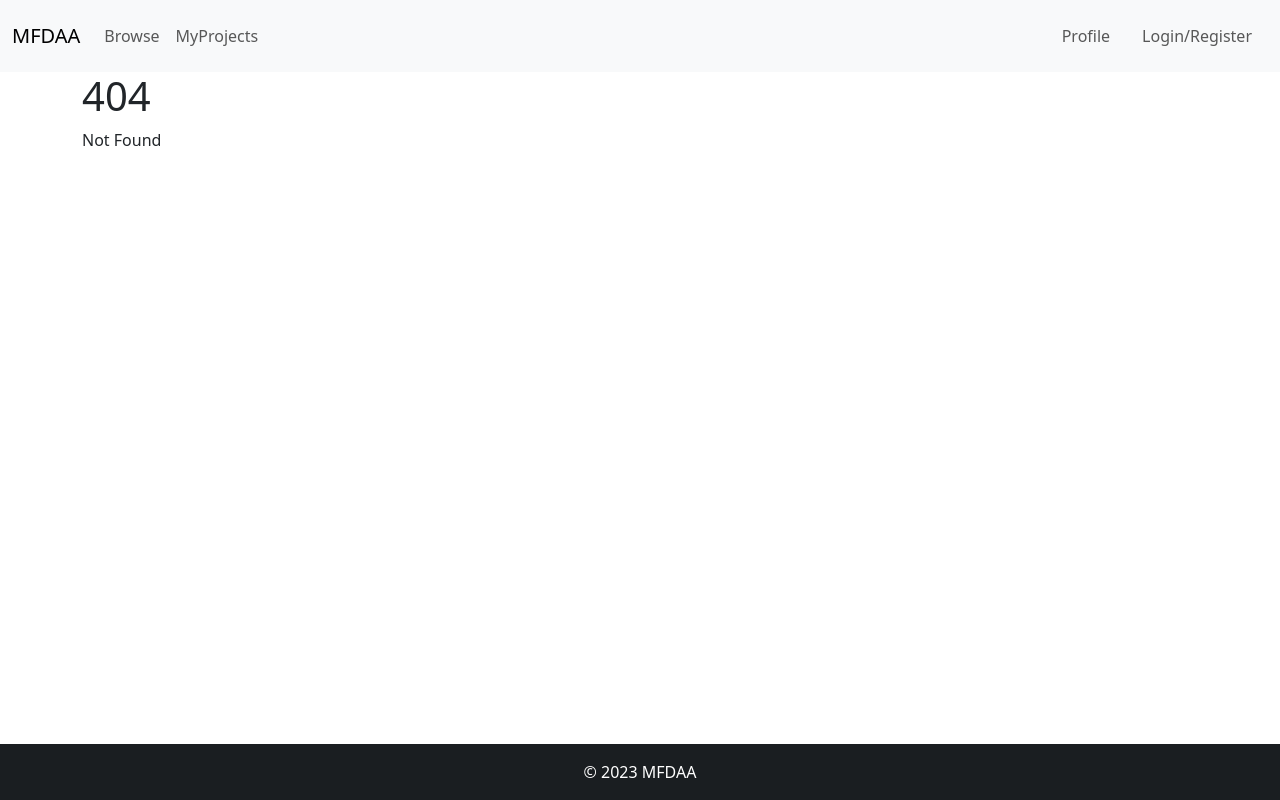
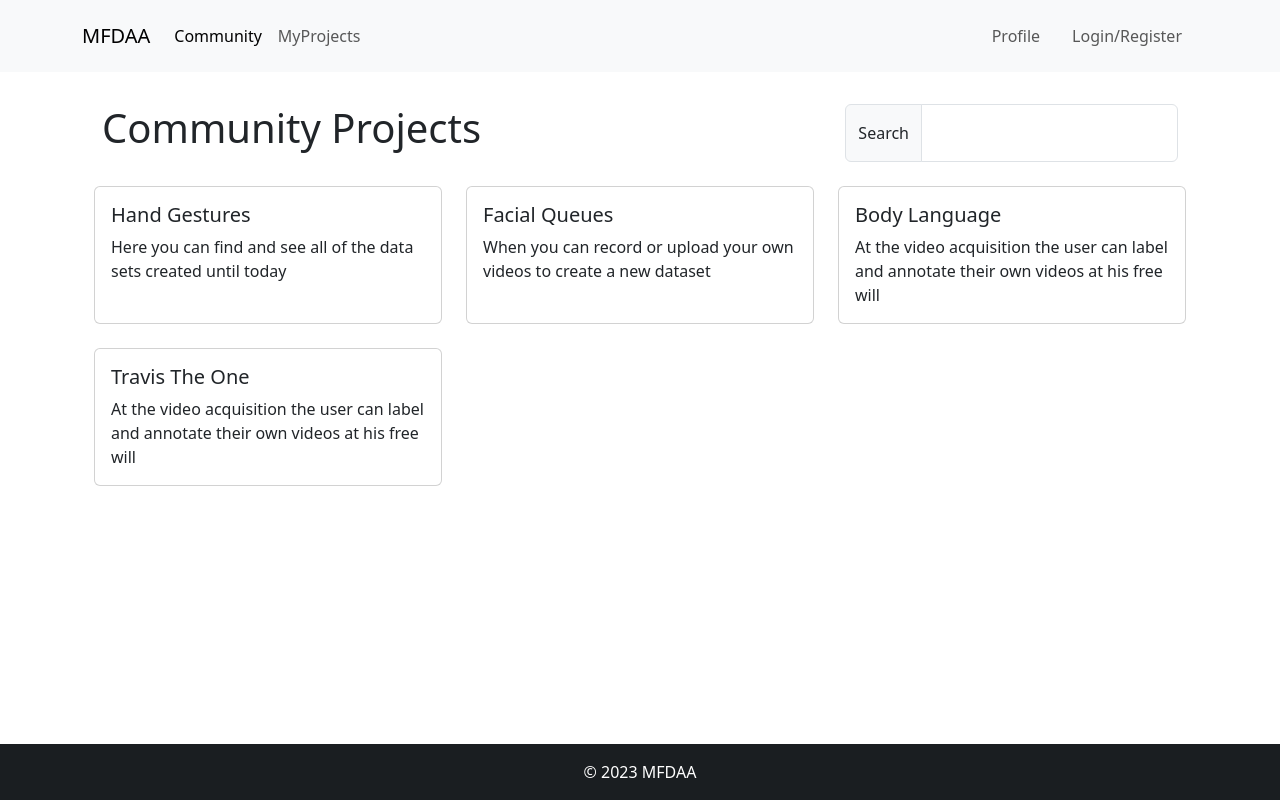
Before and after one commit to EduardoFernandesUA/IHC, a SvelteKit app: page /community in a window 1280 px wide. Before the commit this address had no page. Built offline with nearby package versions, Linux system fonts and the light colour scheme.

Commit message:
community and stuff

```diff
--- a/src/app.html
+++ b/src/app.html
@@ -2,8 +2,8 @@
 <html lang="en">
 	<head>
 		<meta charset="utf-8" />
+		<meta name="viewport" content="width=device-width, initial-scale=1.0, maximum-scale=1, user-scalable=0">
 		<link rel="icon" href="%sveltekit.assets%/favicon.png" />
-		<meta name="viewport" content="width=device-width" />
 		<link href="https://cdn.jsdelivr.net/npm/bootstrap@5.3.0-alpha3/dist/css/bootstrap.min.css" rel="stylesheet" integrity="sha384-KK94CHFLLe+nY2dmCWGMq91rCGa5gtU4mk92HdvYe+M/SXH301p5ILy+dN9+nJOZ" crossorigin="anonymous">
 		%sveltekit.head%
 	</head>
--- a/src/routes/+layout.svelte
+++ b/src/routes/+layout.svelte
@@ -16,8 +16,8 @@
 </script>
 
 <div class="" bind:this={body}>
-	<nav class="navbar navbar-expand-lg bg-body-tertiary" bind:this={nav}>
-		<div class="container-fluid">
+	<nav class="navbar navbar-expand-xl bg-body-tertiary" bind:this={nav}>
+		<div class="container">
 			<a class="navbar-brand" href="/">MFDAA</a>
 			<button
 				class="navbar-toggler"
@@ -33,7 +33,7 @@
 			<div class="collapse navbar-collapse" id="navbarSupportedContent">
 				<ul class="navbar-nav me-auto mb-2 mb-lg-0">
 					<li class="nav-item">
-						<a class="nav-link {path == '/browse' ? 'active' : ''}" href="/browse">Browse</a>
+						<a class="nav-link {path == '/community' ? 'active' : ''}" href="/community">Community</a>
 					</li>
 					<li class="nav-item">
 						<a class="nav-link {path == '/myprojects' ? 'active' : ''}" href="/myprojects"
--- a/src/routes/+page.svelte
+++ b/src/routes/+page.svelte
@@ -4,8 +4,8 @@
 <div class="my-3">
 	<div class="row align-items-center">
 		<div class="col-6" style="height:500px;background-image: linear-gradient(red, yellow);"></div>
-		<div class="col-6">
-			<h1 class="" style="">Modular Framework for Data Acquisition & Anotatio</h1>
+		<div class="col-6 p-5">
+			<h1 class="" style="">Modular Framework for Data Acquisition & Anotation</h1>
 			<h5>A place where you can explore non verbal cues!</h5>
 		</div>
 	</div>
--- /dev/null
+++ b/src/routes/community/+page.svelte
@@ -0,0 +1,63 @@
+<div class="container py-4">
+	<div class="d-flex">
+		<div class="p-2 flex-grow-1">
+			<h1>Community Projects</h1>
+		</div>
+		<div class="p-2">
+			<div class="input-group mb-3">
+				<span class="input-group-text">Search</span>
+				<div class="form-floating">
+					<input type="text" class="form-control" id="floatingInputGroup1" placeholder="Username"/>
+					<label for="floatingInputGroup1" />
+				</div>
+			</div>
+		</div>
+	</div>
+
+	<div class="">
+		<div class="row row-cols-1 row-cols-md-3 g-4">
+			<div class="col">
+				<div class="card h-100">
+					<div class="card-body">
+						<h5 class="card-title">Hand Gestures</h5>
+						<p class="card-text">
+							Here you can find and see all of the data sets created until today
+						</p>
+					</div>
+				</div>
+			</div>
+			<div class="col">
+				<div class="card h-100">
+					<div class="card-body">
+						<h5 class="card-title">Facial Queues</h5>
+						<p class="card-text">
+							When you can record or upload your own videos to create a new dataset
+						</p>
+					</div>
+				</div>
+			</div>
+			<div class="col">
+				<div class="card h-100">
+					<div class="card-body">
+						<h5 class="card-title">Body Language</h5>
+						<p class="card-text">
+							At the video acquisition the user can label and annotate their own videos at his free
+							will
+						</p>
+					</div>
+				</div>
+			</div>
+			<div class="col">
+				<div class="card h-100">
+					<div class="card-body">
+						<h5 class="card-title">Travis The One</h5>
+						<p class="card-text">
+							At the video acquisition the user can label and annotate their own videos at his free
+							will
+						</p>
+					</div>
+				</div>
+			</div>
+		</div>
+	</div>
+</div>
```
